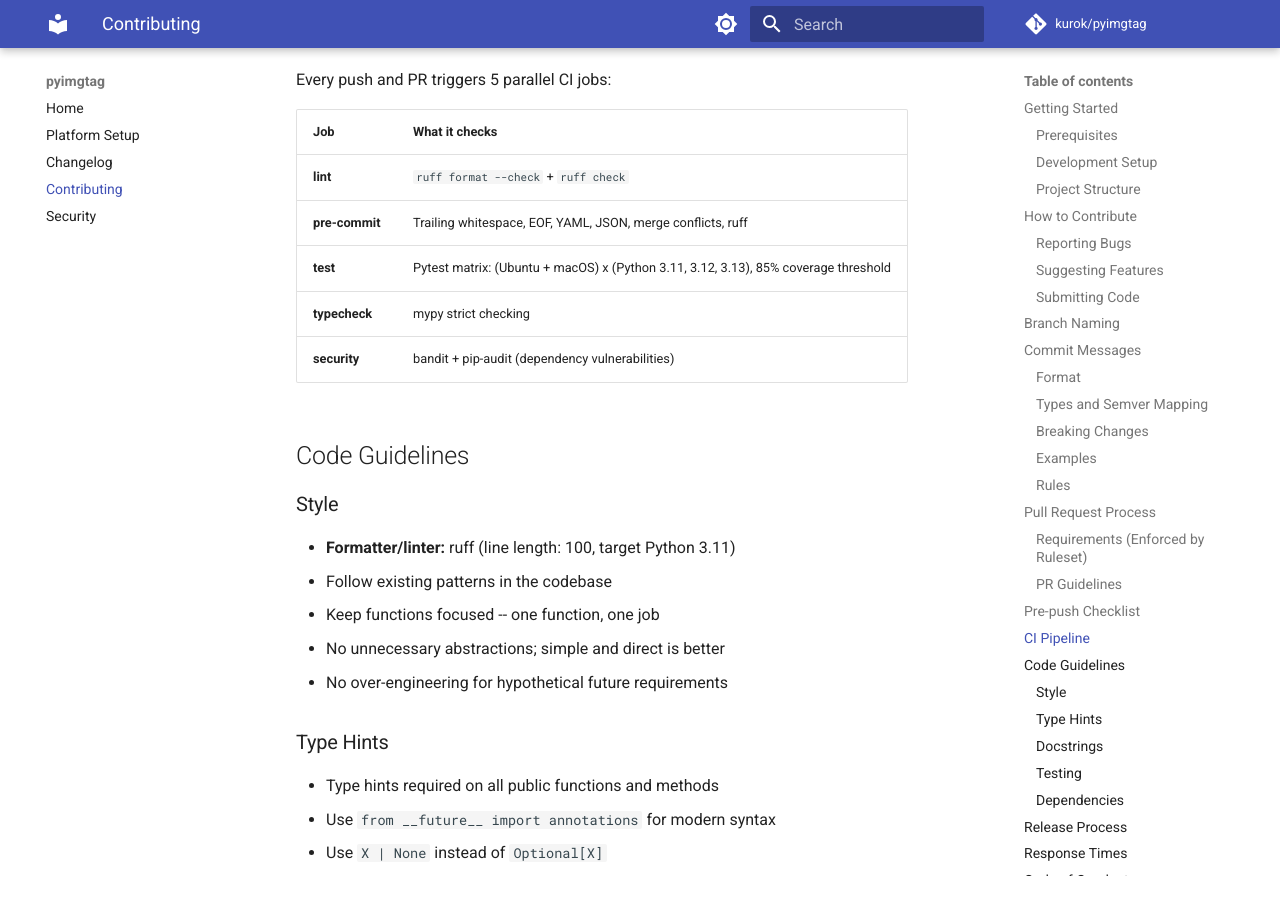
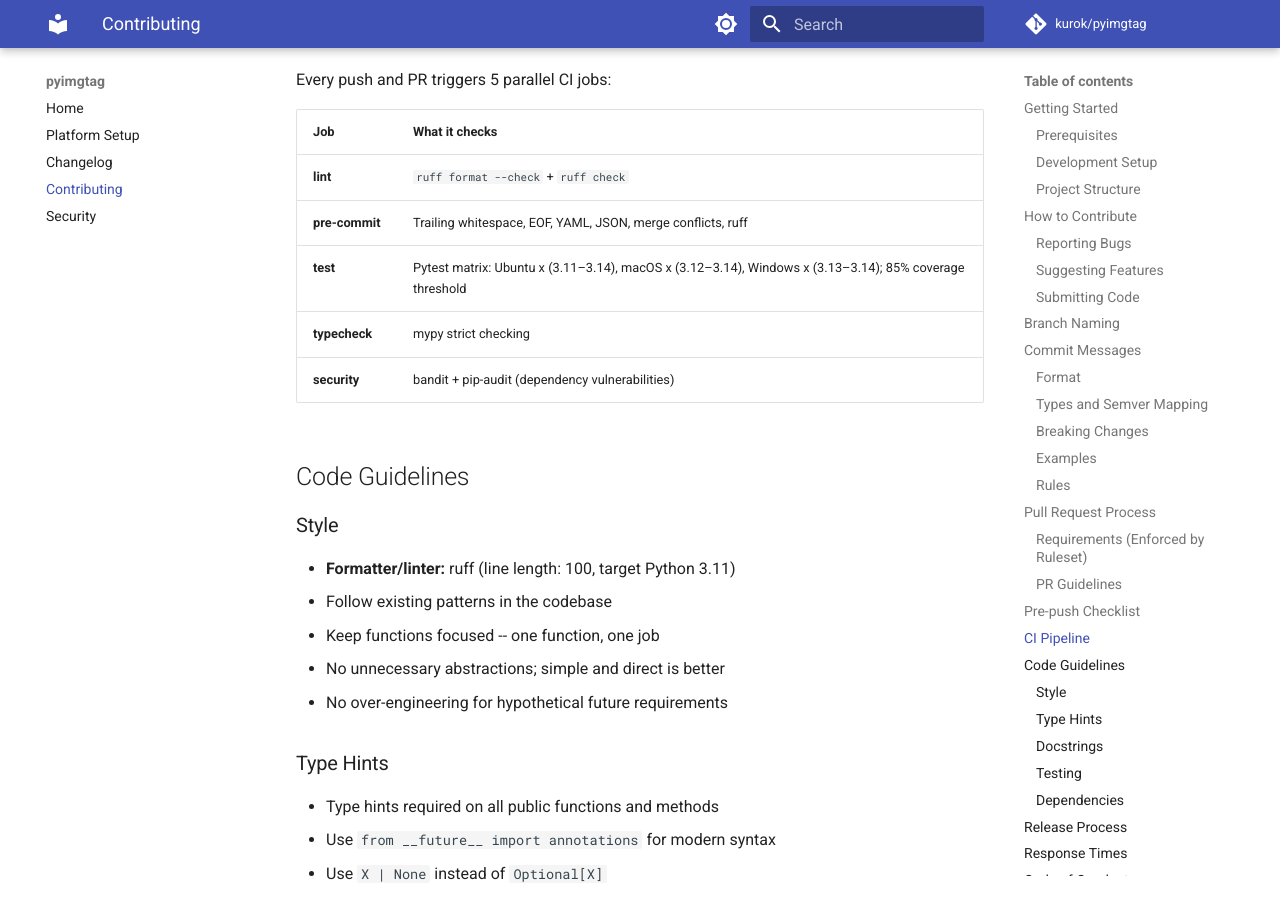
Before and after one commit to kurok/pyimgtag, an MkDocs documentation site: the page built from docs/contributing.md, in a window 1280 px wide and 900 px high, scrolled down 5714 px. Built offline with MkDocs 1.6.1 and Material for MkDocs 9.7.7, drawn with Linux system fonts in a browser that asks for light colours; comment, search, counter and statistics services are not loaded; some of the changed text lies outside the part shown.

Commit message:
ci: add Python 3.14 to test matrix and migrate tooling targets (#189)
* ci: add Python 3.14 to test matrix and migrate tooling targets

* fix: revert ruff/mypy targets to py311 to keep 3.11-3.13 compat

```diff
--- a/CONTRIBUTING.md
+++ b/CONTRIBUTING.md
@@ -7,7 +7,7 @@
 ### Prerequisites
 
 - macOS (primary platform) or Linux
-- Python 3.11 or newer
+- Python 3.11 or newer (3.14 recommended)
 - Git
 - [Ollama](https://ollama.ai) (for running the tool, not required for tests)
 - Optional: `exiftool` (`brew install exiftool` on macOS)
@@ -221,7 +221,7 @@
 |---|---|
 | **lint** | `ruff format --check` + `ruff check` |
 | **pre-commit** | Trailing whitespace, EOF, YAML, JSON, merge conflicts, ruff |
-| **test** | Pytest matrix: (Ubuntu + macOS) x (Python 3.11, 3.12, 3.13), 85% coverage threshold |
+| **test** | Pytest matrix: Ubuntu x (3.11–3.14), macOS x (3.12–3.14), Windows x (3.13–3.14); 85% coverage threshold |
 | **typecheck** | mypy strict checking |
 | **security** | bandit + pip-audit (dependency vulnerabilities) |
 
--- a/pyproject.toml
+++ b/pyproject.toml
@@ -15,6 +15,7 @@
     "Programming Language :: Python :: 3.11",
     "Programming Language :: Python :: 3.12",
     "Programming Language :: Python :: 3.13",
+    "Programming Language :: Python :: 3.14",
     "Topic :: Multimedia :: Graphics",
     "Topic :: Scientific/Engineering :: Artificial Intelligence",
     "Operating System :: MacOS",
```
Also changed, not shown: CLAUDE.md (+3 -3 lines), README.md (+1 -1 lines), docs/platform-setup.md (+3 -3 lines), 2 other files.
